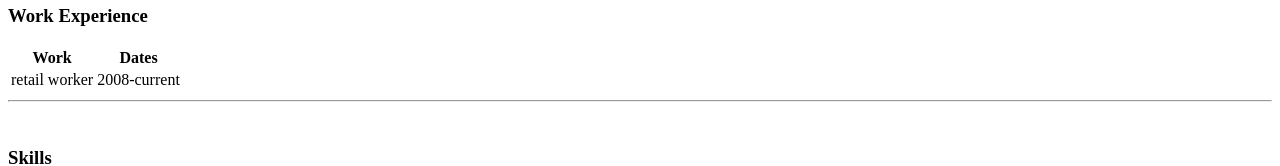
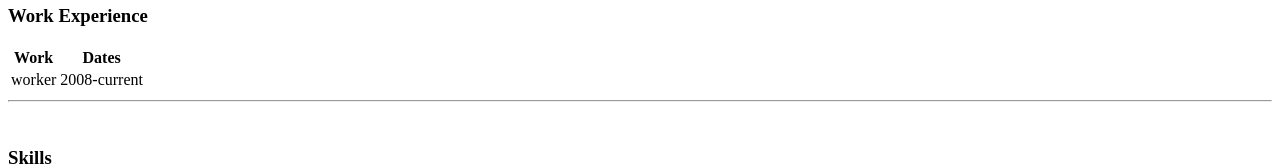
Before and after one commit to Harcesis7/cv, a plain HTML site: page index.html in a window 1280 px wide. Shown: the part 526-692 px from the top of the page. Drawn offline with Linux system fonts and the light colour scheme.

Commit message:
Update index.html

```diff
--- a/index.html
+++ b/index.html
@@ -38,7 +38,7 @@
     </thead>
     <tbody>
       <tr>
-        <td>retail worker</td>
+        <td>worker</td>
         <td>2008-current</td>
       </tr>
   </table>
```
